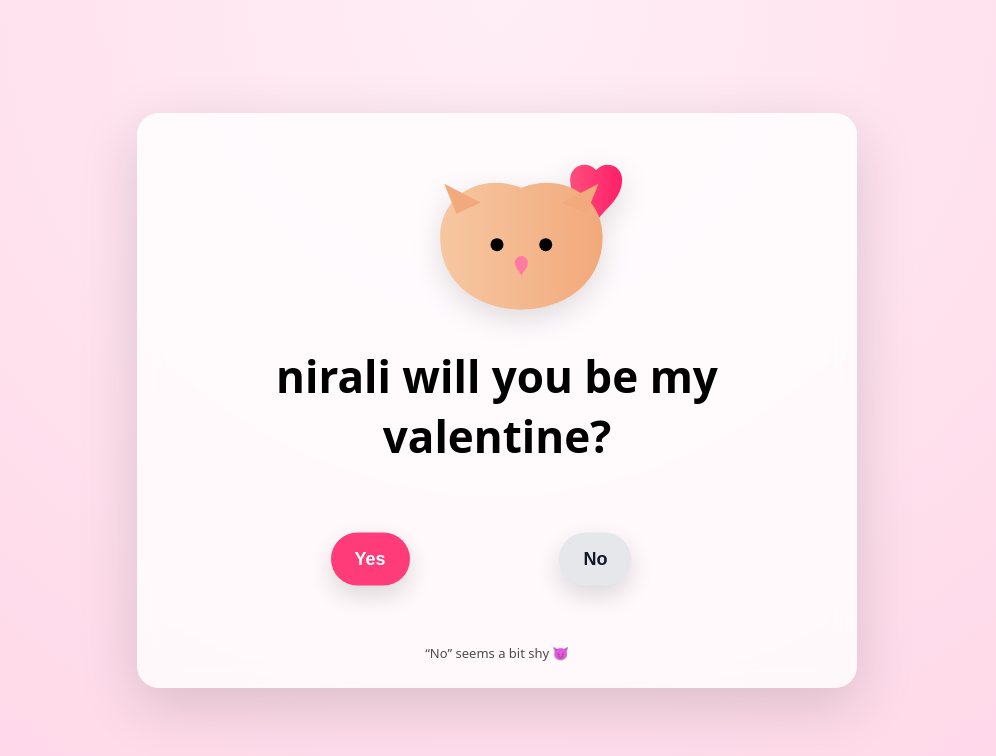
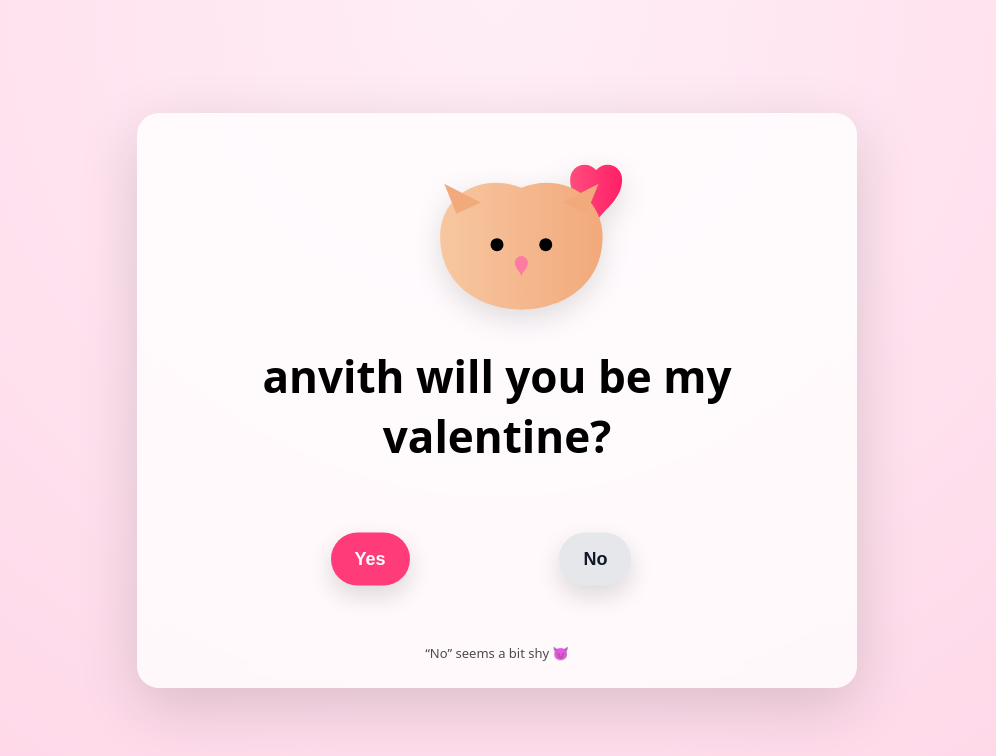
Before and after one commit to itstazeennn-create/vday, a plain HTML site: page index.html in a window 1280 px wide. Shown: the whole page, without its empty margins (143-1139 px from the left). Drawn offline with nearby package versions, Linux system fonts and the light colour scheme.

Commit message:
Update index.html

```diff
--- a/index.html
+++ b/index.html
@@ -171,7 +171,7 @@
             fill="#ff7aa2"/>
     </svg>
 
-    <h1>nirali will you be my valentine?</h1>
+    <h1>anvith will you be my valentine?</h1>
 
     <section class="button-zone" id="zone">
       <button id="yesBtn">Yes</button>
```
